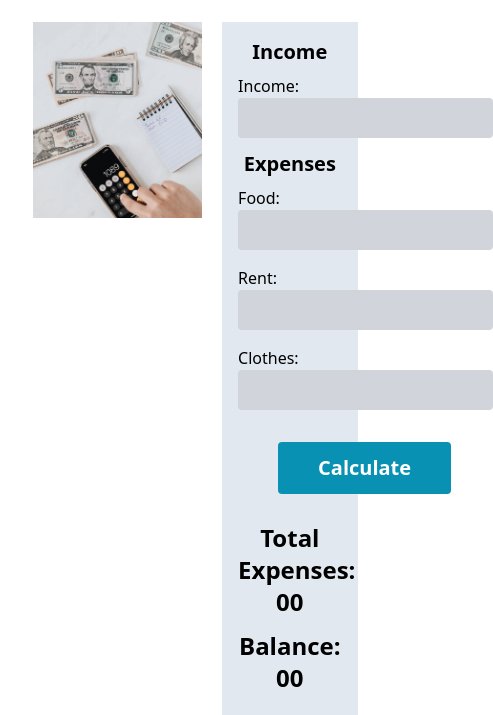
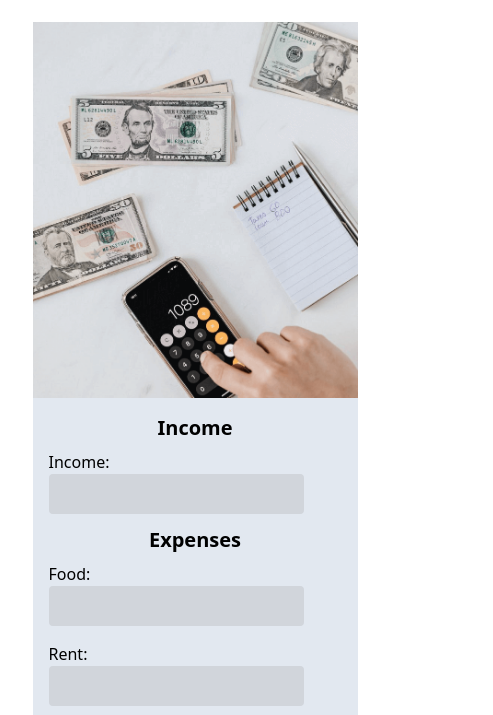
Before and after one commit to naimalinaim1/money-master, a plain HTML site: page index.html in a window 390 px wide. Shown: the part 126-841 px from the top of the page, 493 px wide, since content can reach past the window. Drawn offline with nearby package versions, Linux system fonts and the light colour scheme.

Commit message:
simple responsive

```diff
--- a/index.html
+++ b/index.html
@@ -12,33 +12,33 @@
     <main>
         <section class="w-5/6 mx-auto">
             <h1 class="text-teal-600 text-5xl font-bold text-center mt-5 mb-8">Money Master</h1>
-            <div class="flex gap-5">
-                <div class="w-7/12">
+            <div class="md:flex gap-5">
+                <div class="md:w-7/12">
                     <img src="images/money-master.png" alt="money master">
                 </div>
-                <div class="w-5/12 bg-slate-200 p-4">
+                <div class="md:w-5/12 bg-slate-200 p-4">
                     <!-- income field area -->
-                    <div class="text-right">
+                    <div class="md:text-right">
                         <p class="text-center font-semibold text-xl mb-2">Income</p>
-                        <label for="income-field" class="block pr-20">
+                        <label for="income-field" class="block lg:pr-20 md:pr-10">
                             Income: <input id="income-field" class="bg-gray-300 px-3 py-2 rounded" type="number" name="income-field" >
                         </label>
                     </div>
                     <!-- expenses fields area -->
-                    <div class="text-right">
+                    <div class="md:text-right">
                         <p class="text-center font-semibold text-xl mb-2 mt-3">Expenses</p>
-                        <label for="food-field" class="block mb-4 pr-20">
+                        <label for="food-field" class="block mb-4 lg:pr-20 md:pr-10">
                             Food: <input id="food-field" type="number" class="bg-gray-300 px-3 py-2 rounded"  name="food-field" >
                         </label>
-                        <label for="rent-field" class="block mb-4 pr-20">
+                        <label for="rent-field" class="block mb-4 lg:pr-20 md:pr-10">
                             Rent: <input id="rent-field" type="number" class="bg-gray-300 px-3 py-2 rounded" name="rent-field">
                         </label>
-                        <label for="cloth-field" class="block mb-4 pr-20">
+                        <label for="cloth-field" class="block mb-4 lg:pr-20 md:pr-10">
                             Clothes: <input id="cloth-field" type="number" class="bg-gray-300 px-3 py-2 rounded" name="cloth-field">
                         </label>
                     </div>
                     <div class="text-center">
-                        <button id="calculate-balance" class="my-4 ml-10 bg-cyan-600 px-10 py-3 font-semibold text-white text-xl rounded">Calculate</button>
+                        <button id="calculate-balance" class="my-4 lg:ml-10 bg-cyan-600 px-10 py-3 font-semibold text-white text-xl rounded">Calculate</button>
                     </div>
                     <!-- calculate expenses and balance -->
                     <div class="text-center text-2xl font-semibold">
```
